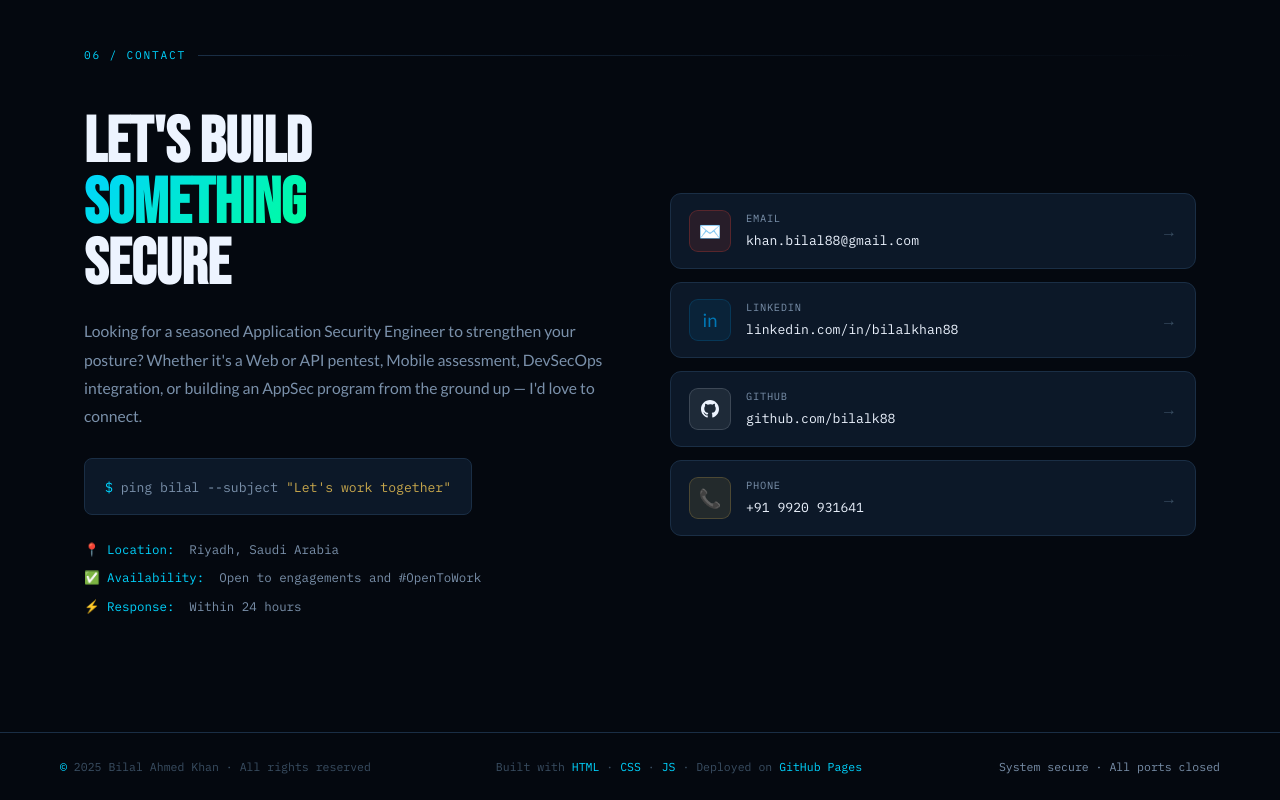
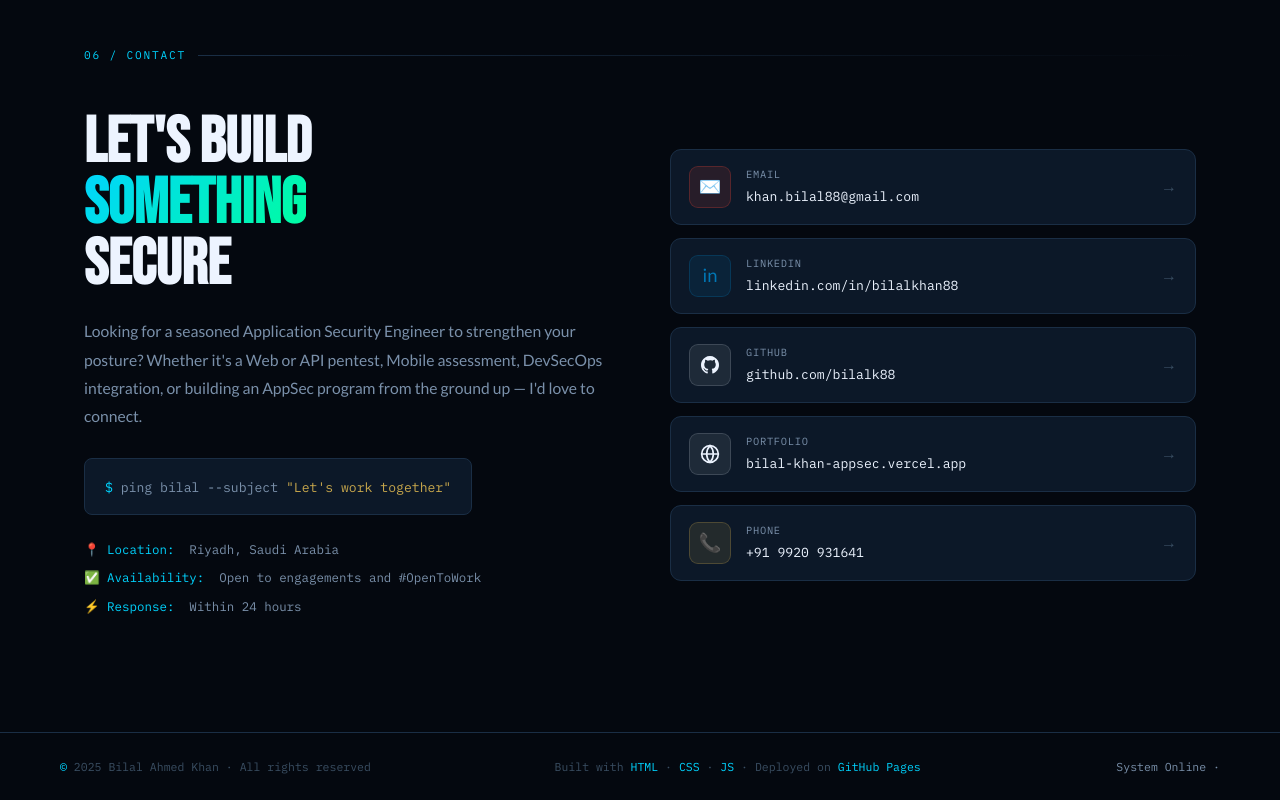
Before and after one commit to bilalk88/bilalk88.github.io, a plain HTML site: page index.html in a window 1280 px wide. Shown: the part 9547-10347 px from the top of the page. Drawn offline with Linux system fonts and the light colour scheme.

Commit message:
update index.html

```diff
--- a/index.html
+++ b/index.html
@@ -1355,6 +1355,13 @@
           <div><div class="c-link-label">GITHUB</div><div class="c-link-val">github.com/bilalk88</div></div>
           <span class="c-arrow">→</span>
         </a>
+        <a href="https://bilal-khan-appsec.vercel.app/" target="_blank" rel="noopener noreferrer" class="c-link card">
+          <div class="c-link-icon" style="background:rgba(237,244,255,.08);color:var(--bright);border:1px solid rgba(237,244,255,.15);">
+            <svg xmlns="http://www.w3.org/2000/svg" width="20" height="20" viewBox="0 0 24 24" fill="none" stroke="currentColor" stroke-width="2" stroke-linecap="round" stroke-linejoin="round" class="lucide lucide-globe"><circle cx="12" cy="12" r="10"></circle><path d="M12 2a14.5 14.5 0 0 0 0 20 14.5 14.5 0 0 0 0-20"></path><path d="M2 12h20"></path></svg>
+          </div>
+          <div><div class="c-link-label">PORTFOLIO</div><div class="c-link-val">bilal-khan-appsec.vercel.app</div></div>
+          <span class="c-arrow">→</span>
+        </a>
         <a href="tel:+919920931641" class="c-link card">
           <div class="c-link-icon" style="background:rgba(201,168,76,.12);color:var(--gold);border:1px solid rgba(201,168,76,.25);">📞</div>
           <div><div class="c-link-label">PHONE</div><div class="c-link-val">+91 9920 931641</div></div>
@@ -1374,7 +1381,7 @@
     <div class="footer-built">Built with <em>HTML</em> · <em>CSS</em> · <em>JS</em> · Deployed on <em>GitHub Pages</em></div>
     <div class="footer-status">
       <span style="width:6px;height:6px;border-radius:50%;background:var(--green);box-shadow:0 0 6px var(--green);display:inline-block;animation:blink 2s infinite;"></span>
-      System secure · All ports closed
+      System Online ·
     </div>
   </div>
 </footer>
```
